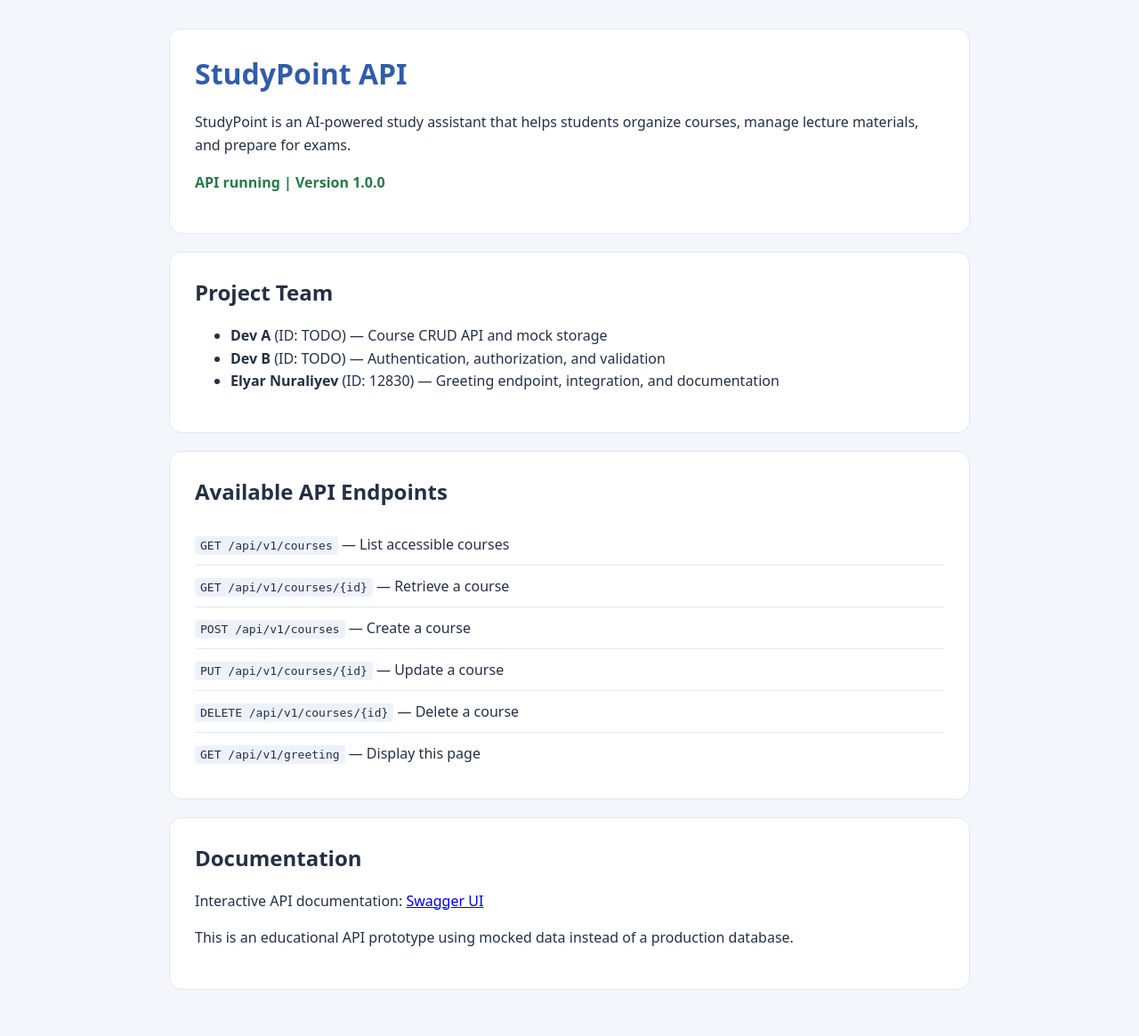
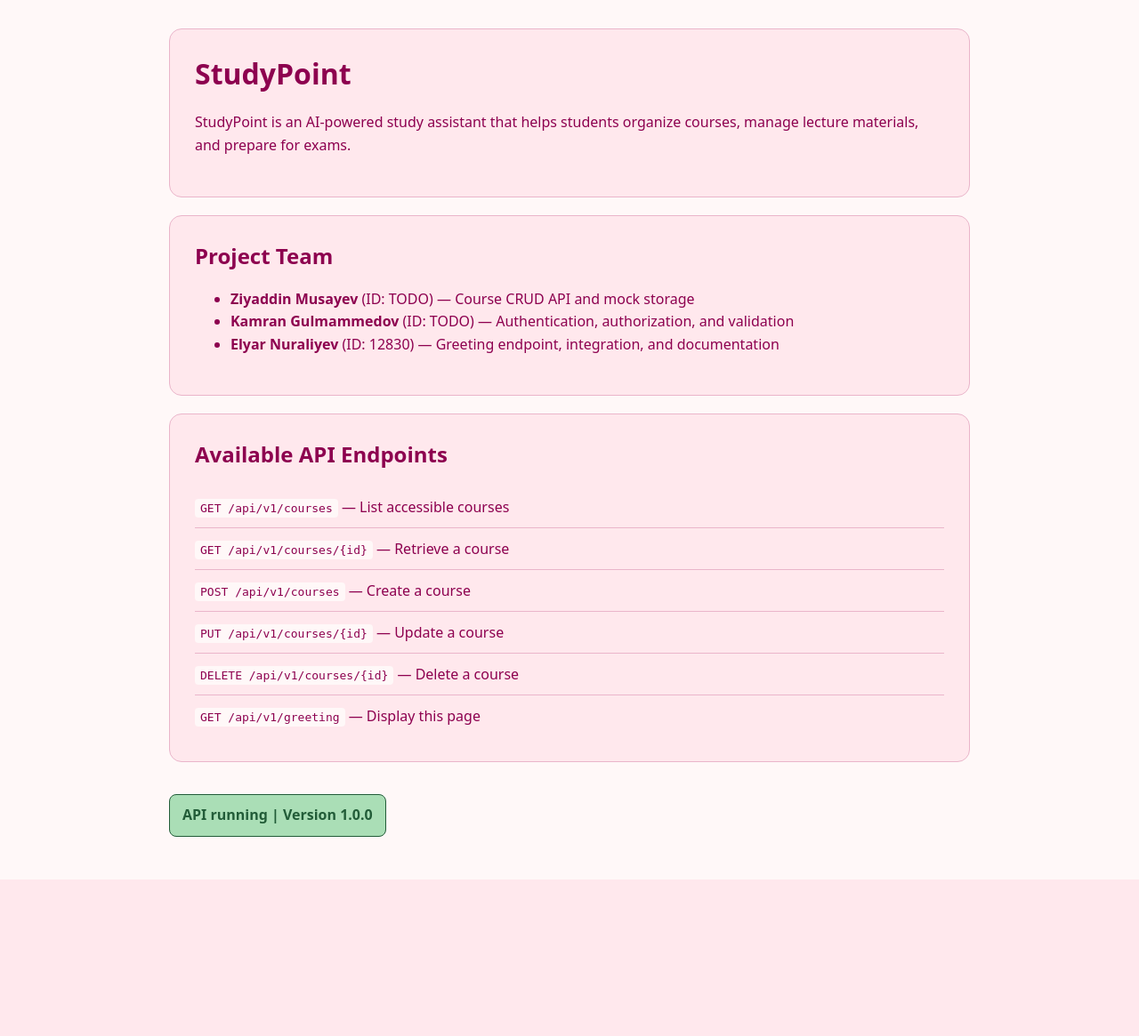
Before and after one commit to Grace-Evergarden/studypoint-api, a FastAPI app: page /api/v1/greeting in a window 1280 px wide. Shown: the whole page at 89% size. After the commit the page ends 989 px from the top, so only its background shows below. Run offline with FastAPI, Linux system fonts and the light colour scheme.

Commit message:
Update greeting page styling and remove unused directory

```diff
--- a/app/templates/greeting.html
+++ b/app/templates/greeting.html
@@ -7,8 +7,8 @@
 <style>
     :root {
         font-family: system-ui, sans-serif;
-            color: #243044;
-            background: #f3f6fb;
+        color: #8d004f;
+        background: #fff8f8;
     }
 
     * {
@@ -26,20 +26,21 @@
     }
 
     header, section {
-            background: white;
+        background: #ffe8ed;
         padding: 28px;
         margin-bottom: 20px;
         border-radius: 14px;
-            border: 1px solid #e1e7f0;
+        border: 1px solid #eab5ca;
     }
 
     h1 {
         margin-top: 0;
-            color: #315da8;
+        color: #8d004f;
     }
 
     h2 {
         margin-top: 0;
+        color: #8d004f;
     }
 
     p, li {
@@ -47,13 +48,18 @@
     }
 
     .status {
-            color: #247b49;
+        display: inline-block;
+        background: #aadeb6;
+        color: #225c38;
         font-weight: 600;
+        padding: 10px 14px;
+        border-radius: 8px;
+        border: 1px solid #225c38;
     }
 
     .endpoint {
         padding: 12px 0;
-            border-bottom: 1px solid #e1e7f0;
+        border-bottom: 1px solid #eab5ca;
         overflow-wrap: anywhere;
     }
 
@@ -62,9 +68,14 @@
     }
 
     code {
-            background: #edf2fa;
+        background: #fff8f8;
+        color: #8d004f;
         padding: 3px 6px;
         border-radius: 4px;
+    }
+
+    a {
+        color: #8d004f;
     }
 
     @media (max-width: 600px) {
@@ -81,24 +92,23 @@
 <body>
     <main>
         <header>
-            <h1>StudyPoint API</h1>
+            <h1>StudyPoint</h1>
             <p>
                 StudyPoint is an AI-powered study assistant that
                 helps students organize courses, manage lecture
                 materials, and prepare for exams.
             </p>
-            <p class="status">API running | Version 1.0.0</p>
         </header>
 
         <section>
             <h2>Project Team</h2>
             <ul>
                 <li>
-                    <strong>Dev A</strong> (ID: TODO)
+                    <strong>Ziyaddin Musayev</strong> (ID: TODO)
                     — Course CRUD API and mock storage
                 </li>
                 <li>
-                    <strong>Dev B</strong> (ID: TODO)
+                    <strong>Kamran Gulmammedov</strong> (ID: TODO)
                     — Authentication, authorization, and validation
                 </li>
                 <li>
@@ -141,18 +151,7 @@
                 — Display this page
             </div>
         </section>
-
-        <section>
-            <h2>Documentation</h2>
-            <p>
-                Interactive API documentation:
-                <a href="/docs">Swagger UI</a>
-            </p>
-            <p>
-                This is an educational API prototype using mocked
-                data instead of a production database.
-            </p>
-        </section>
+        <p class="status">API running | Version 1.0.0</p>
     </main>
 </body>
 </html>
```
Also changed, not shown: 1 other file. Lines whose indentation alone changed are shown as unchanged.
